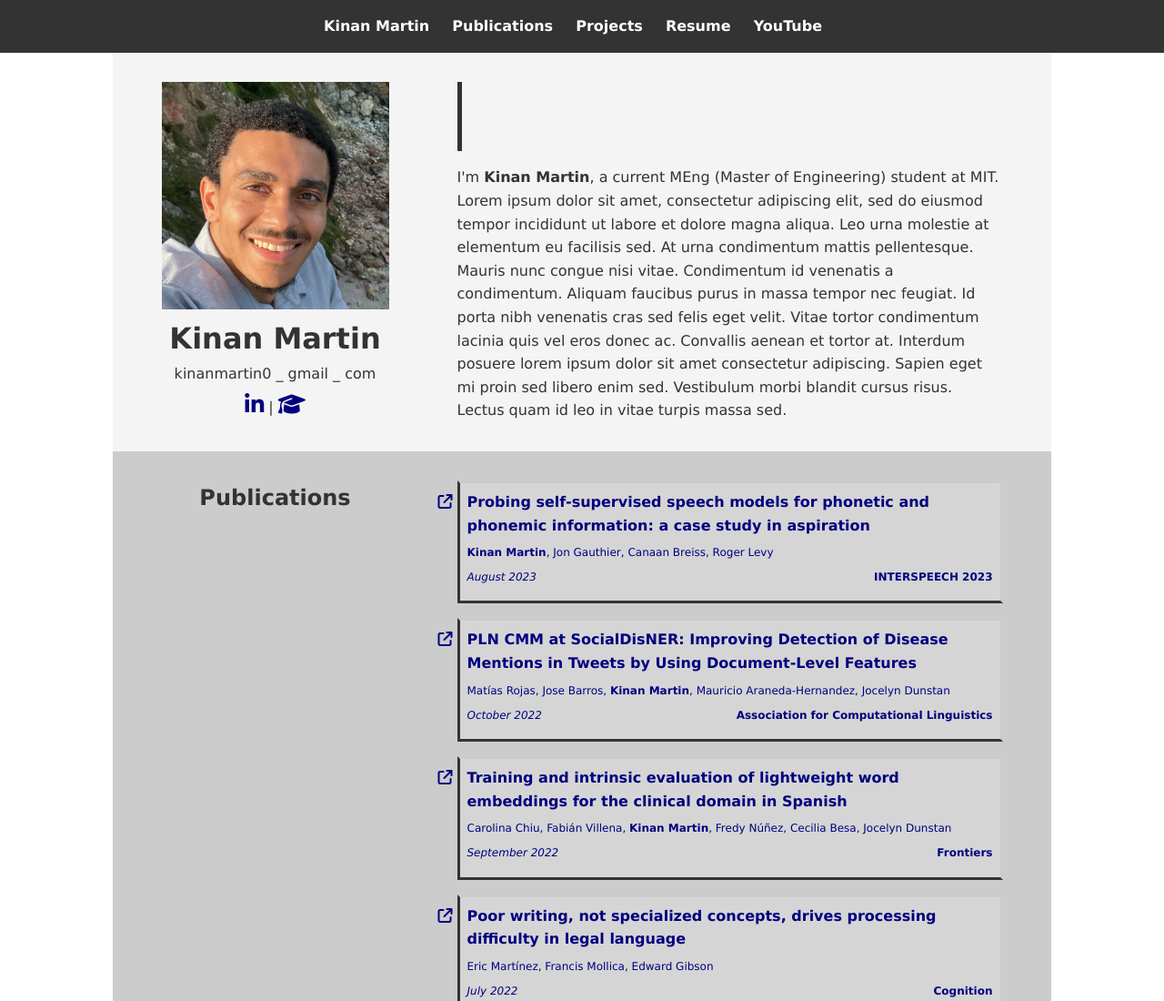
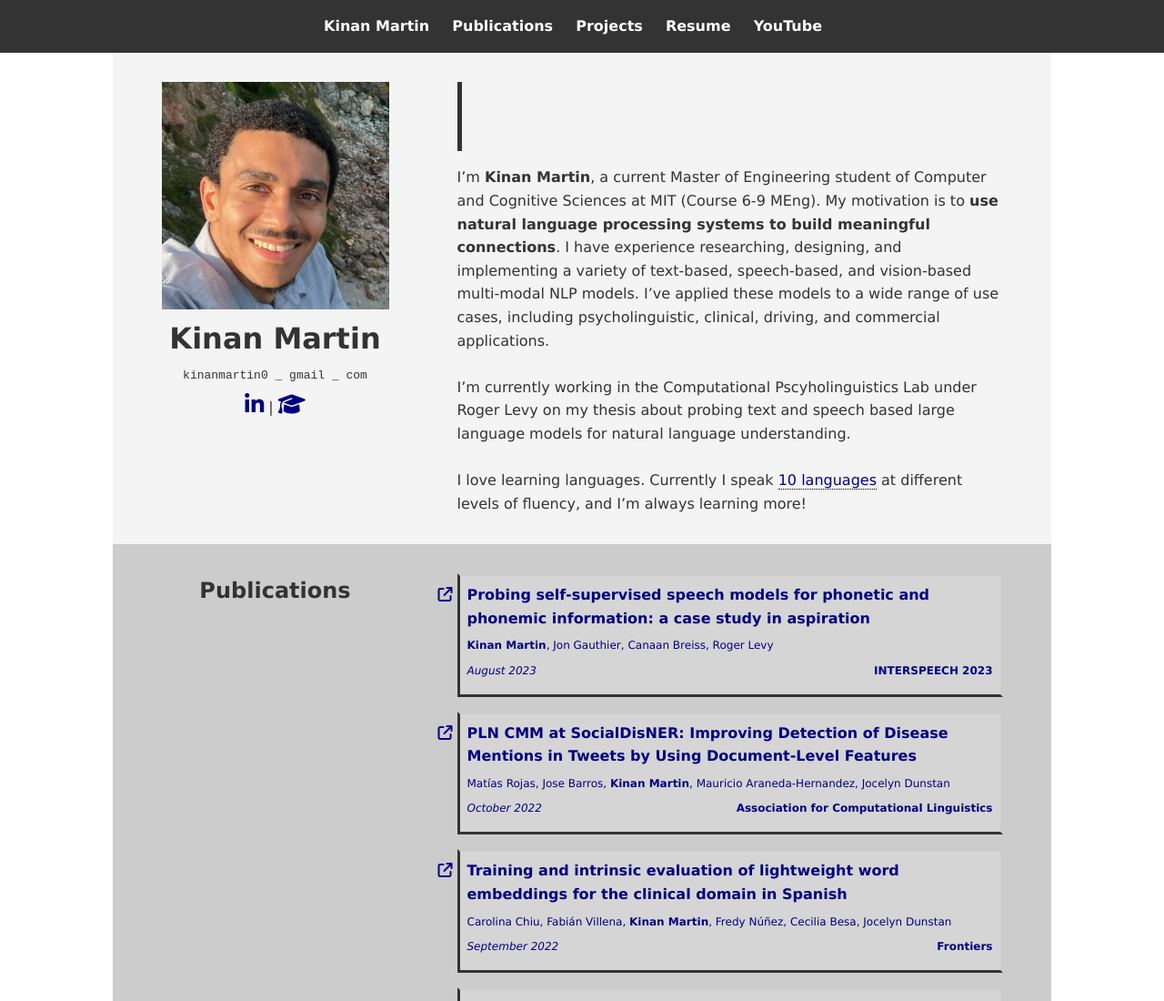
Before and after one commit to kinanmartin/kinanmartin.github.io, a plain HTML site: page index.html in a window 1280 px wide. Shown: the top 1100 px of the page at 91% size. Drawn offline with Linux system fonts and the light colour scheme.

Commit message:
blurb and languages

```diff
--- a/index.html
+++ b/index.html
@@ -10,7 +10,7 @@
 <body>
     <nav>
         <ul>
-            <li><a href="#introduction">Kinan Martin</a></li>
+            <li><a href="">Kinan Martin</a></li>
             <li><a href="#publications">Publications</a></li>
             <li><a href="#projects">Projects</a></li>
             <li><a href="files/Kinan_Martin_Resume_M.pdf" target="_blank">Resume</a></li>
@@ -25,7 +25,7 @@
             <img src="img/headshot.jpeg" alt="Me in Houth, Ireland">
             <!-- gif on hover? -->
             <span id="name">Kinan Martin</span>
-            <p>kinanmartin0 _ gmail _ com</p>
+            <p><code>kinanmartin0 _ gmail _ com</code></p>
             <p>
                 <a href="https://www.linkedin.com/in/kinan-martin-89900b208/" target="_blank">
                     <i class="fa-brands fa-linkedin-in"></i>
@@ -41,8 +41,16 @@
         <div id="about_me" class="larger">
             <h1 id="hello"> </h1>
             <script src="hello.js"></script>
-            <p>I'm <strong>Kinan Martin</strong>, a current MEng (Master of Engineering) student at MIT. Lorem ipsum dolor sit amet, consectetur adipiscing elit, sed do eiusmod tempor incididunt ut labore et dolore magna aliqua. Leo urna molestie at elementum eu facilisis sed. At urna condimentum mattis pellentesque. Mauris nunc congue nisi vitae. Condimentum id venenatis a condimentum. Aliquam faucibus purus in massa tempor nec feugiat. Id porta nibh venenatis cras sed felis eget velit. Vitae tortor condimentum lacinia quis vel eros donec ac. Convallis aenean et tortor at. Interdum posuere lorem ipsum dolor sit amet consectetur adipiscing. Sapien eget mi proin sed libero enim sed. Vestibulum morbi blandit cursus risus. Lectus quam id leo in vitae turpis massa sed. </p>
+            <p>I’m <strong>Kinan Martin</strong>, a current Master of Engineering student of Computer and Cognitive Sciences at MIT (Course 6-9 MEng). My motivation is to <strong>use natural language processing systems to build meaningful connections</strong>. I have experience researching, designing, and implementing a variety of text-based, speech-based, and vision-based multi-modal NLP models. I’ve applied these models to a wide range of use cases, including psycholinguistic, clinical, driving, and commercial applications. </p>
+            <br>
+            <p>I’m currently working in the Computational Pscyholinguistics Lab under Roger Levy on my thesis about probing text and speech based large language models for natural language understanding. </p>
+            <br>
+            <p>I love learning languages. Currently I speak <span class="hover_text" data_hover="Native: English 🇺🇸 &#xa;
+                Proficient: French 🇫🇷, Russian 🇷🇺, Japanese 🇯🇵 &#xa;
+                Conversational: Mandarin 🇨🇳, Arabic 🇸🇦, Spanish 🇪🇸 &#xa;
+                Beginner: Vietnamese 🇻🇳, Polish 🇵🇱, Korean 🇰🇷">10 languages</span> at different levels of fluency, and I’m always learning more!</p>
         </div>
+        <!-- <p>data_hover="English 🇺🇸, Japanese 🇯🇵, Russian 🇷🇺, French 🇫🇷, Mandarin 🇨🇳, Arabic 🇸🇦, Spanish 🇪🇸, Vietnamese 🇻🇳, Polish 🇵🇱, Korean 🇰🇷"</p> -->
     </section>
 
     <section id="publications">
--- a/styles.css
+++ b/styles.css
@@ -125,6 +125,35 @@ nav ul li a:hover {
     50% {
         border-color: transparent;
     }
+}
+
+.hover_text {
+    position: relative;
+    color: navy;
+    border-bottom: 1px dotted black;
+}
+
+.hover_text:before {
+    content: attr(data_hover);
+    visibility: hidden;
+    opacity: 0;
+    width: max-content;
+    background-color: black;
+    color: #fff;
+    border-radius: 5px;
+    padding: 10px 10px;
+    transition: opacity 0.5s ease-in-out;
+    line-height: 1;
+    position: absolute;
+    z-index: 1;
+    right: -50%;
+    bottom: 100%;
+    white-space: pre-line;
+  }
+
+.hover_text:hover:before {
+    opacity: 1;
+    visibility: visible;
 }
 
 /* Publications Section */
```
